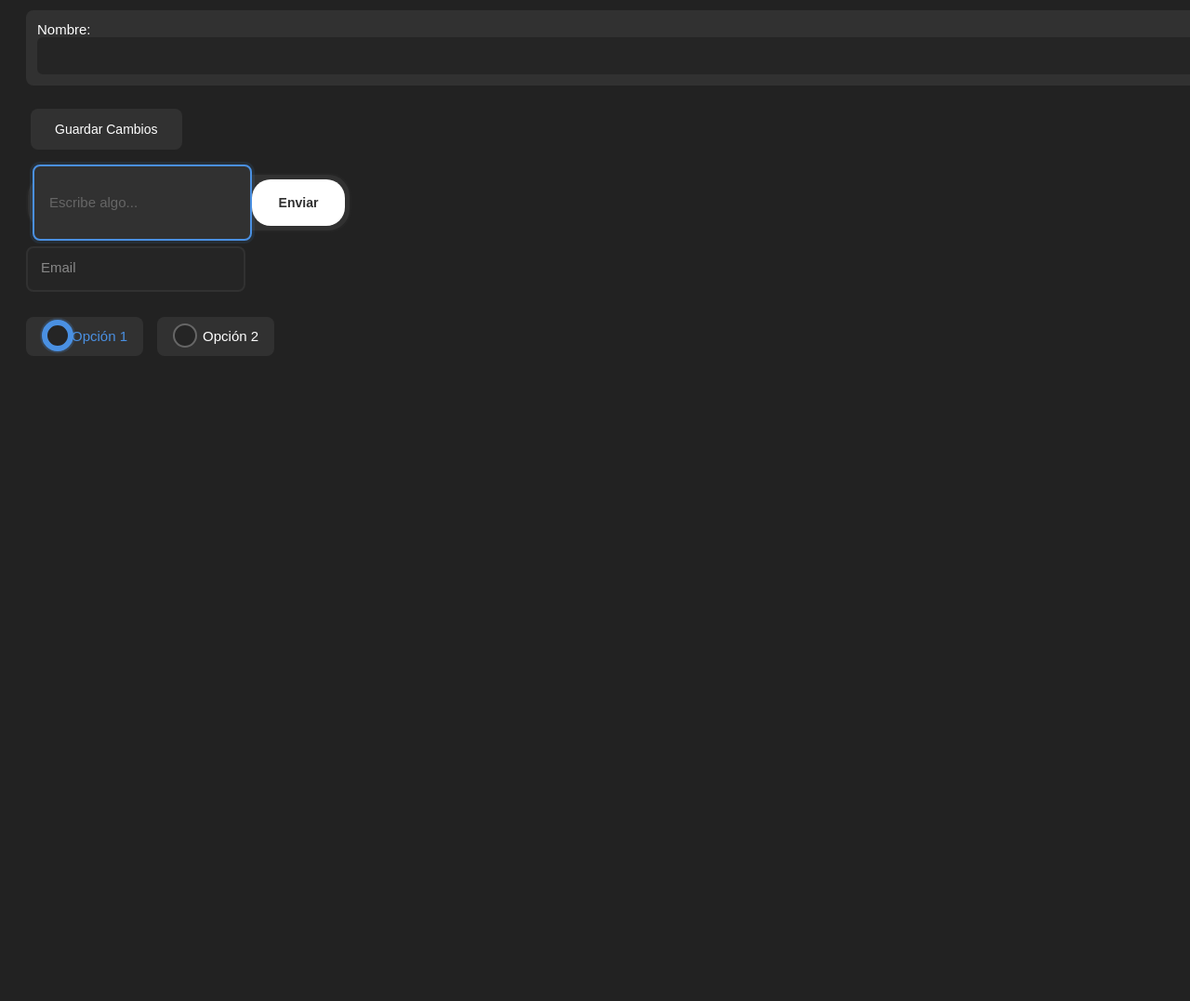
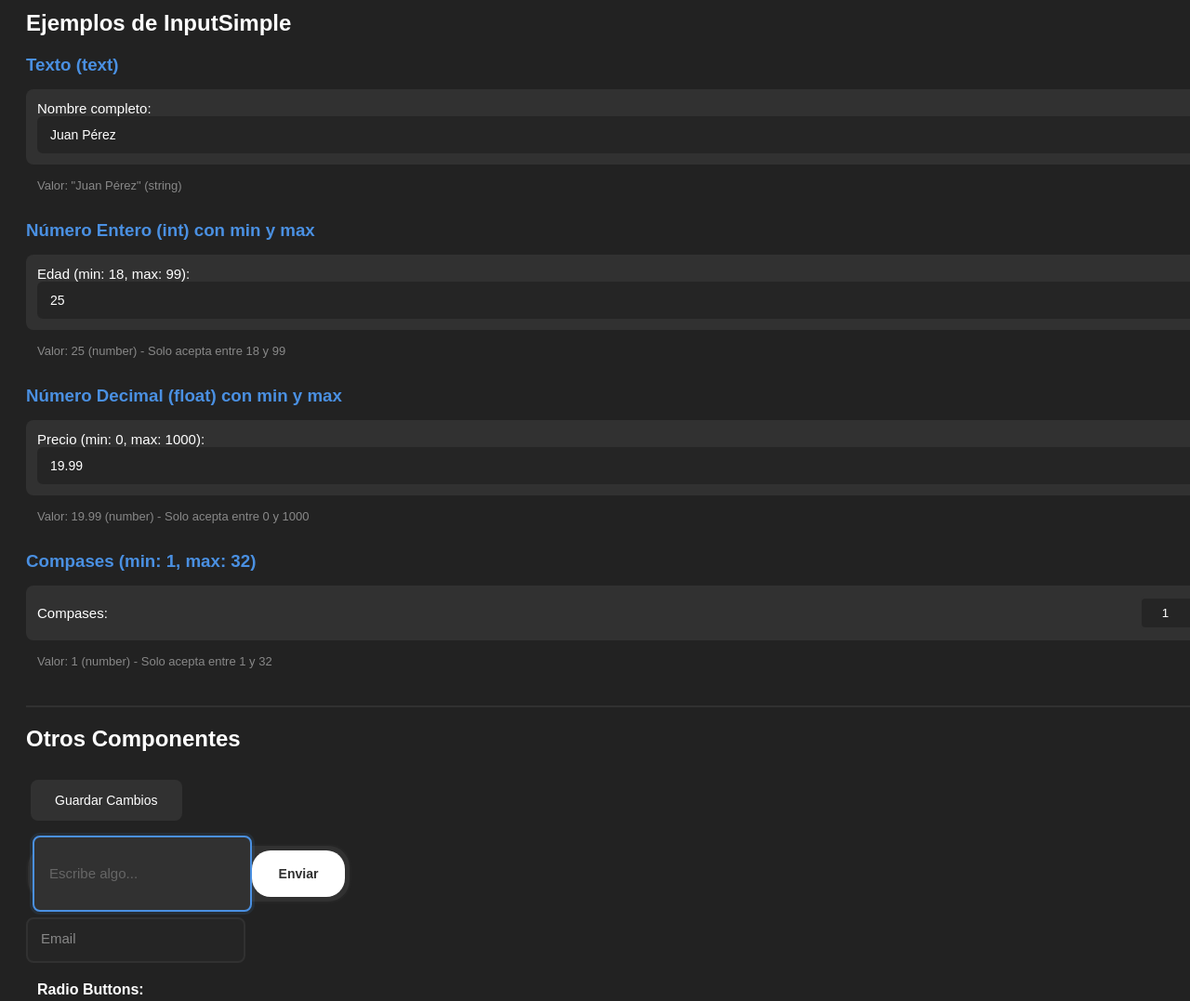
Before and after one commit to unonibes4a/libjsuibasicos, a plain HTML site: page index.html in a window 1280 px wide. Shown: the part 2020-3097 px from the top of the page at 93% size. Before the commit the page ends 2415 px from the top, so only its background shows below. Drawn offline with Linux system fonts and the light colour scheme.

Commit message:
Update index.html

```diff
--- a/index.html
+++ b/index.html
@@ -235,17 +235,105 @@ document.addEventListener('DOMContentLoaded', () => {
 document.addEventListener('DOMContentLoaded', () => {
     const container = document.querySelector('.container');
 
-    new InputSimple(container, 'demo1', 'Nombre:', '', 'text', (val) => {
-        console.log('InputSimple value:', val);
+
+    const title = document.createElement('h2');
+    title.textContent = '  Ejemplos de InputSimple';
+    title.style.color = '#ffffff';
+    title.style.marginBottom = '20px';
+    container.appendChild(title);
+
+
+    const textDemo = document.createElement('div');
+    textDemo.innerHTML = '<h3 style="color: #4a90e2; margin: 20px 0 10px 0;">  Texto (text)</h3>';
+    container.appendChild(textDemo);
+
+    new InputSimple(container, 'nombre', 'Nombre completo:', 'Juan Pérez', 'text', (val) => {
+        console.log('  Texto:', val, '| Tipo:', typeof val);
+        document.getElementById('result-text').textContent = `Valor: "${val}" (${typeof val})`;
     });
 
+    const resultText = document.createElement('div');
+    resultText.id = 'result-text';
+    resultText.style.color = '#888888';
+    resultText.style.marginLeft = '12px';
+    resultText.style.fontSize = '13px';
+    resultText.textContent = 'Valor: "Juan Pérez" (string)';
+    container.appendChild(resultText);
 
-    new Btnormal(container, 'demo2', 'Guardar Cambios', () => {
+
+    const intDemo = document.createElement('div');
+    intDemo.innerHTML = '<h3 style="color: #4a90e2; margin: 30px 0 10px 0;">  Número Entero (int) con min y max</h3>';
+    container.appendChild(intDemo);
+
+    new InputSimple(container, 'edad', 'Edad (min: 18, max: 99):', 25, 'int', (val) => {
+        console.log('  Entero:', val, '| Tipo:', typeof val);
+        document.getElementById('result-int').textContent = `Valor: ${val} (${typeof val})`;
+    }, '', 18, 99);
+
+    const resultInt = document.createElement('div');
+    resultInt.id = 'result-int';
+    resultInt.style.color = '#888888';
+    resultInt.style.marginLeft = '12px';
+    resultInt.style.fontSize = '13px';
+    resultInt.textContent = 'Valor: 25 (number) - Solo acepta entre 18 y 99';
+    container.appendChild(resultInt);
+
+
+    const floatDemo = document.createElement('div');
+    floatDemo.innerHTML = '<h3 style="color: #4a90e2; margin: 30px 0 10px 0;"> Número Decimal (float) con min y max</h3>';
+    container.appendChild(floatDemo);
+
+    new InputSimple(container, 'precio', 'Precio (min: 0, max: 1000):', 19.99, 'float', (val) => {
+        console.log('  Decimal:', val, '| Tipo:', typeof val);
+        document.getElementById('result-float').textContent = `Valor: ${val} (${typeof val})`;
+    }, '', 0, 1000);
+
+    const resultFloat = document.createElement('div');
+    resultFloat.id = 'result-float';
+    resultFloat.style.color = '#888888';
+    resultFloat.style.marginLeft = '12px';
+    resultFloat.style.fontSize = '13px';
+    resultFloat.textContent = 'Valor: 19.99 (number) - Solo acepta entre 0 y 1000';
+    container.appendChild(resultFloat);
+
+
+    const numberDemo = document.createElement('div');
+    numberDemo.innerHTML = '<h3 style="color: #4a90e2; margin: 30px 0 10px 0;">  Compases (min: 1, max: 32)</h3>';
+    container.appendChild(numberDemo);
+
+    new InputSimple(container, 'compases', 'Compases:', 1, 'int', (val) => {
+        console.log('🎵 Compases:', val, '| Tipo:', typeof val);
+        document.getElementById('result-number').textContent = `Valor: ${val} (${typeof val})`;
+    }, 'global-measure-input', 1, 32);
+
+    const resultNumber = document.createElement('div');
+    resultNumber.id = 'result-number';
+    resultNumber.style.color = '#888888';
+    resultNumber.style.marginLeft = '12px';
+    resultNumber.style.fontSize = '13px';
+    resultNumber.textContent = 'Valor: 1 (number) - Solo acepta entre 1 y 32';
+    container.appendChild(resultNumber);
+
+
+    const separator = document.createElement('hr');
+    separator.style.border = 'none';
+    separator.style.borderTop = '2px solid #313131';
+    separator.style.margin = '40px 0 20px 0';
+    container.appendChild(separator);
+
+
+    const otherTitle = document.createElement('h2');
+    otherTitle.textContent = '  Otros Componentes';
+    otherTitle.style.color = '#ffffff';
+    otherTitle.style.marginBottom = '20px';
+    container.appendChild(otherTitle);
+
+    new Btnormal(container, 'demo2', '  Guardar Cambios', () => {
         alert('¡Botón presionado!');
     });
 
 
-    new InputWithButtonControl(container, 'demo3', 'Escribe algo...', 'Enviar',
+    new InputWithButtonControl(container, 'demo3', 'Escribe algo...', '  Enviar',
         (val) => console.log('Escribiendo:', val),
         (val) => alert('Enviado: ' + val)
     );
@@ -256,12 +344,52 @@ document.addEventListener('DOMContentLoaded', () => {
     });
 
 
+    const radioTitle = document.createElement('div');
+    radioTitle.innerHTML = '<h4 style="color: #ffffff; margin: 20px 0 10px 12px;">Radio Buttons:</h4>';
+    container.appendChild(radioTitle);
+
     new SingleRadioButtonControl(container, 'demo5', 'opcion', 'Opción 1', 'opt1', true, (val, checked) => {
         console.log('Radio:', val, checked);
     });
     new SingleRadioButtonControl(container, 'demo6', 'opcion', 'Opción 2', 'opt2', false, (val, checked) => {
         console.log('Radio:', val, checked);
     });
+
+
+    const note = document.createElement('div');
+    note.style.marginTop = '30px';
+    note.style.padding = '15px';
+    note.style.backgroundColor = '#313131';
+    note.style.borderRadius = '8px';
+    note.style.color = '#ffffff';
+    note.innerHTML = `
+        <strong>  Consejo:</strong> Abre la consola del navegador (F12) para ver los valores en tiempo real mientras escribes.
+    `;
+    container.appendChild(note);
+
+    new InputSimple(
+    container,
+    'edad',
+    'Edad:',
+    25,
+    'int',
+    (val) => console.log(val),
+    '',
+    18,
+    99
+);
+new InputSimple(
+    container,
+    'precio',
+    'Precio ($):',
+    19.99,
+    'float',
+    (val) => console.log('Precio:', val),
+    '',
+    0.01,      // MIN: mínimo 1 centavo
+    9999.99    // MAX: máximo precio
+);
+
 });
     </script>
 
```
